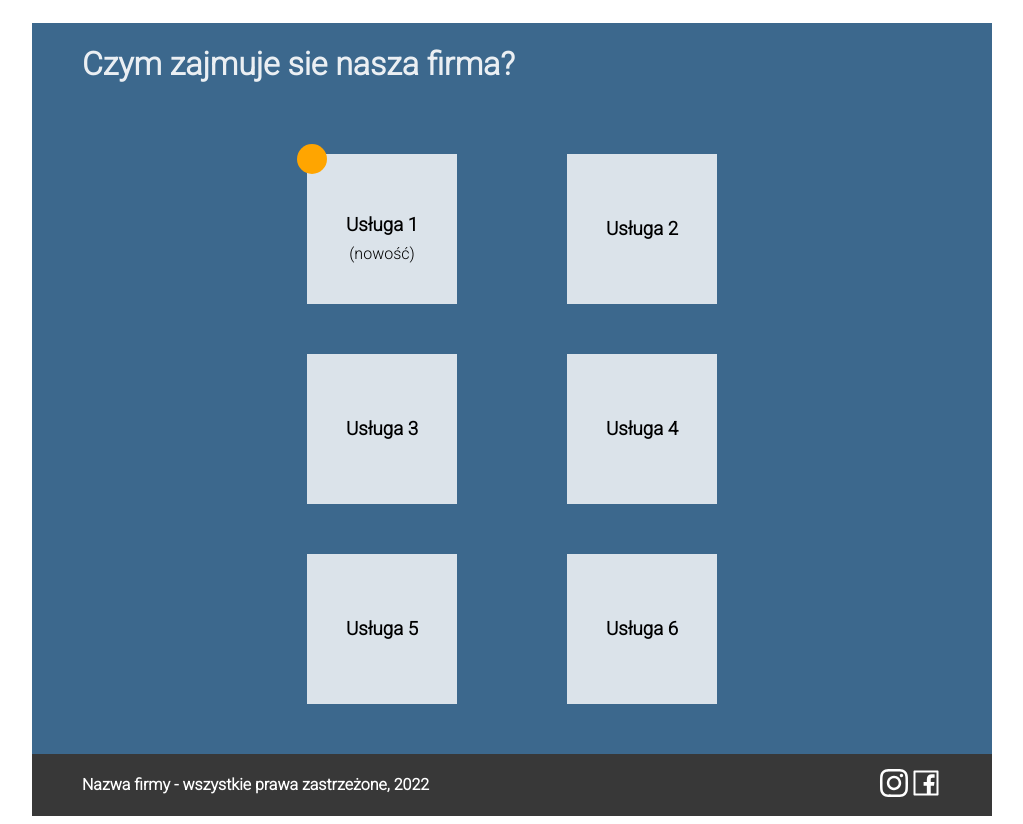
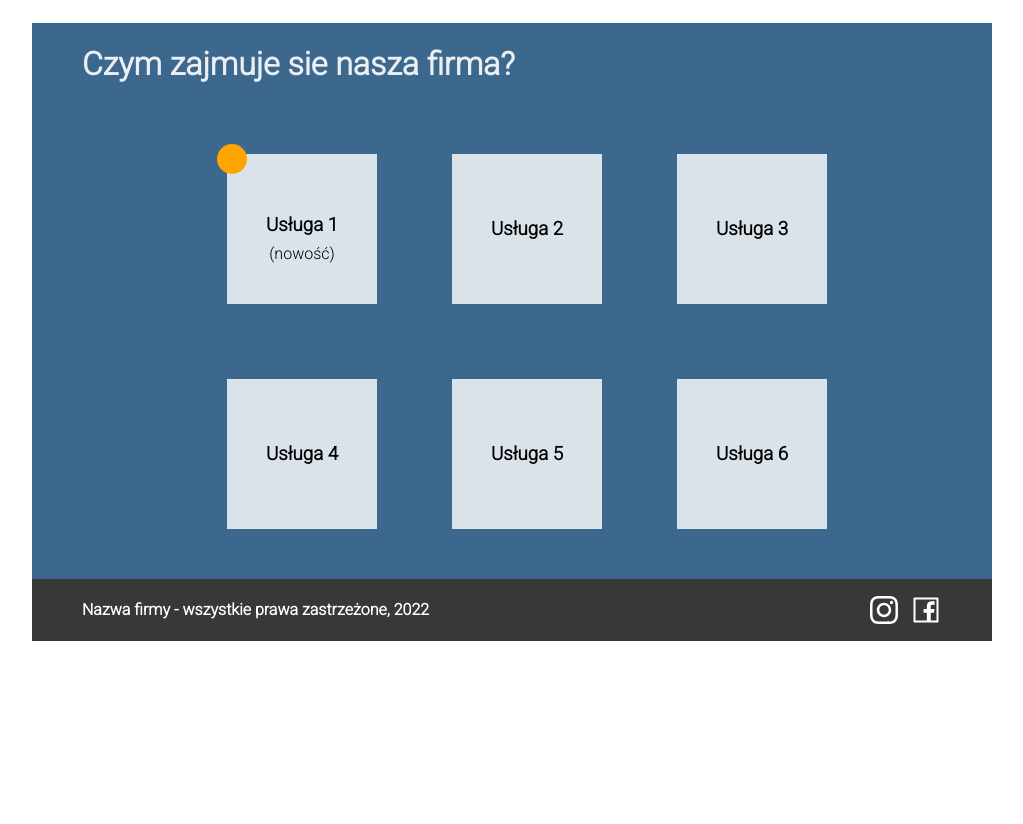
Before and after one commit to xoxoffy/collars-react-01, a React (Vite) app: page / in a window 1280 px wide. Shown: the part 1297-2121 px from the top of the page, without its empty margins (128-1151 px from the left). After the commit the page ends 1946 px from the top, so only its background shows below. Built offline with nearby package versions, Linux system fonts and the light colour scheme.

Commit message:
Boxes and footer icons

```diff
--- a/src/components/Footer/Footer.css
+++ b/src/components/Footer/Footer.css
@@ -14,4 +14,6 @@
 
 .footer-icons {
   margin-right: 50px;
+  display: flex;
+  gap: 10px;
 }
--- a/src/components/ServiceBoxes/ServiceBoxes.css
+++ b/src/components/ServiceBoxes/ServiceBoxes.css
@@ -9,10 +9,9 @@
 
 .service-boxes {
   display: flex;
-  justify-content: space-between;
   flex-wrap: wrap;
-  margin-left: 200px;
-  margin-right: 200px;
+  gap: 25px;
+  margin-left: 120px;
 }
 
 .service-boxes-title {
```
